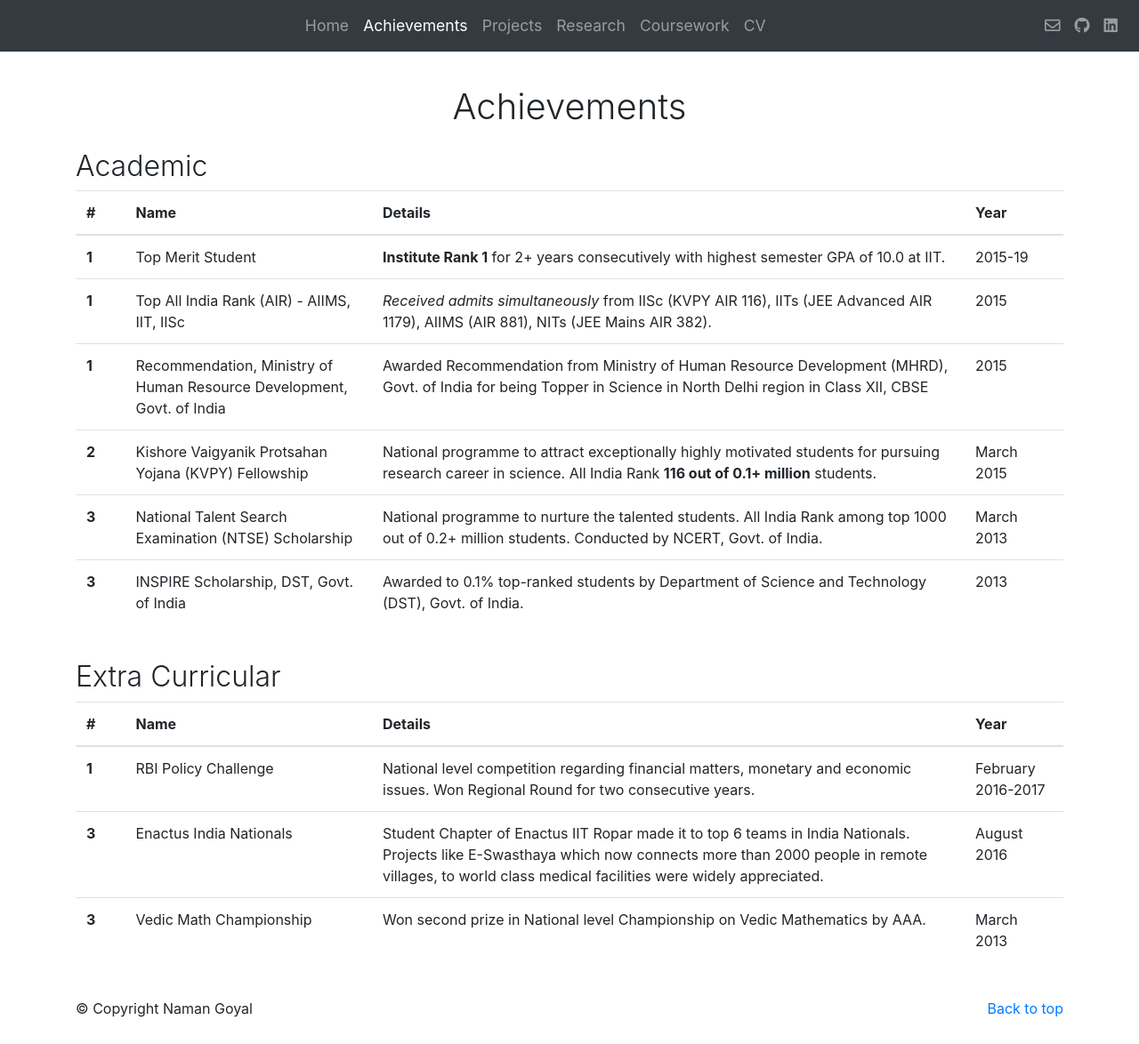
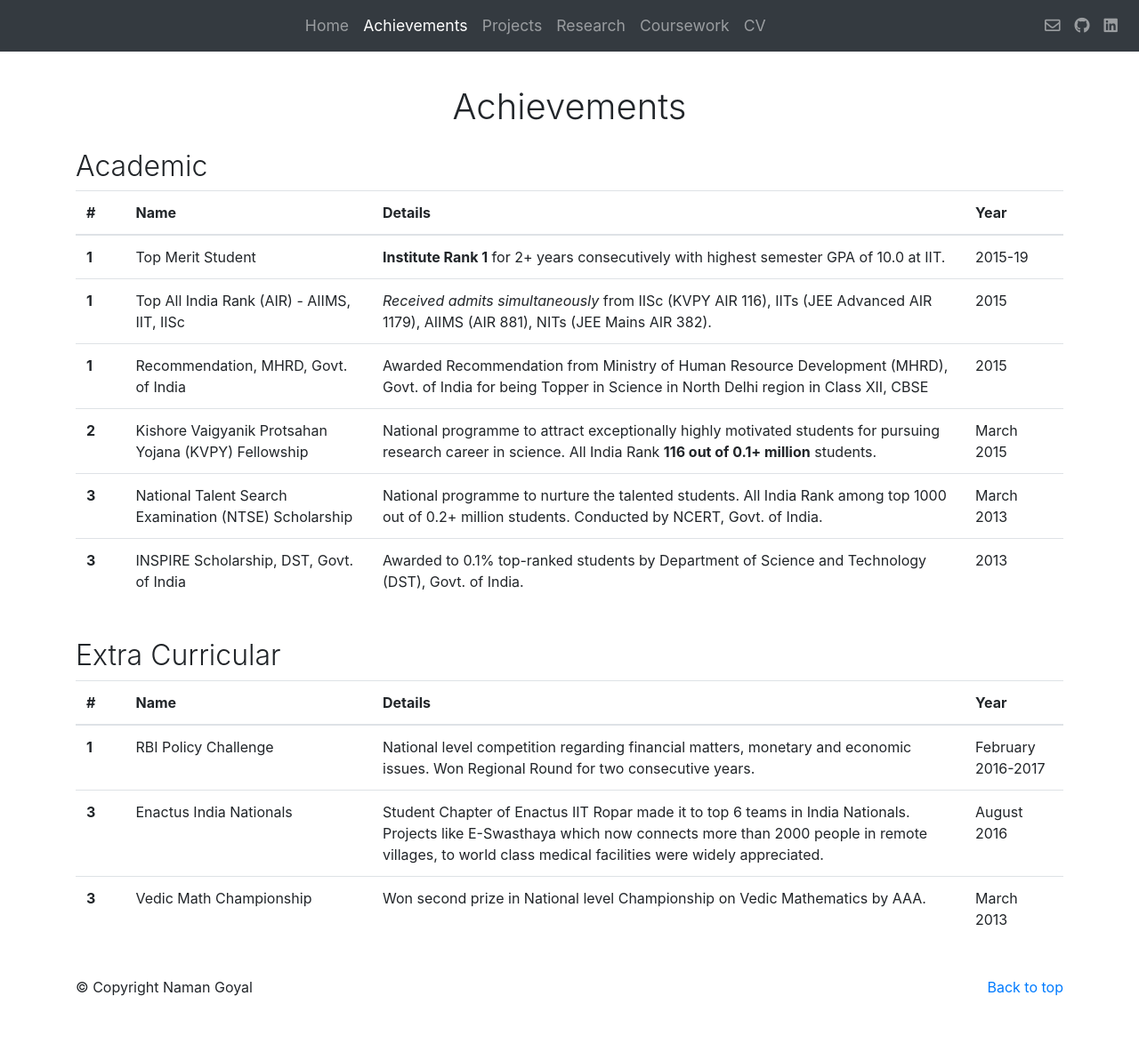
Before and after one commit to thenamangoyal/thenamangoyal.github.io, a Jekyll site: the page built from achievements.html, in a window 1280 px wide and 1174 px high. Shown: the whole window at 89% size. Built offline with Jekyll 4.4.1, drawn with Linux system fonts in a browser that asks for light colours; nearby versions of some CDN libraries.

Commit message:
Update achievements.html

```diff
--- a/achievements.html
+++ b/achievements.html
@@ -39,7 +39,7 @@ permalink: "/achievements"
             </tr>
             <tr>
                 <th scope="row">1</th>
-                <td>Recommendation, Ministry of Human Resource Development, Govt. of India</td>
+                <td>Recommendation, MHRD, Govt. of India</td>
                 <td>Awarded Recommendation from Ministry of Human Resource Development (MHRD), Govt. of India for being Topper in Science in North Delhi region in Class XII, CBSE</td>
                 <td>2015</td>
             </tr>
```
